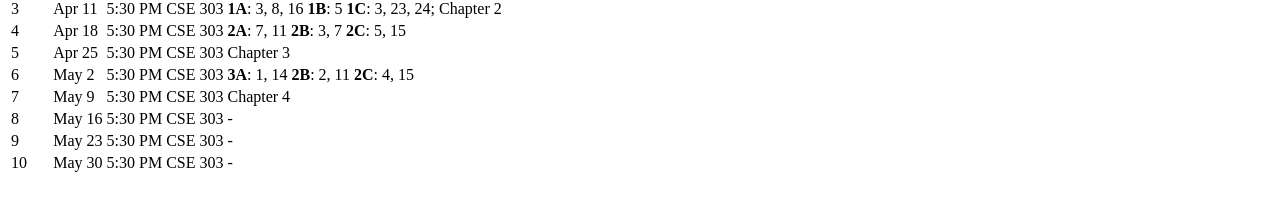
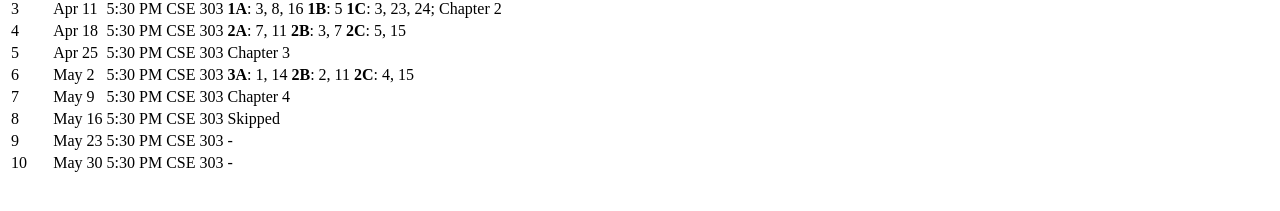
Before and after one commit to MachinesWhoLearn/machineswholearn.github.io, a Jekyll site: the page built from mwl_foundational.md, in a window 1280 px wide. Shown: the part 608-819 px from the top of the page. Built offline with Jekyll 4.4.1, drawn with Linux system fonts in a browser that asks for light colours.

Commit message:
Update foundational schedule

```diff
--- a/mwl_foundational.md
+++ b/mwl_foundational.md
@@ -36,6 +36,6 @@ you should be fine as long as you've taken calculus.
 | 5 | Apr 25 | 5:30 PM | CSE 303 | Chapter 3 |
 | 6 | May 2 | 5:30 PM | CSE 303 | **3A**: 1, 14 **2B**: 2, 11 **2C**: 4, 15  |
 | 7 | May 9 | 5:30 PM | CSE 303 | Chapter 4 |
-| 8 | May 16 | 5:30 PM | CSE 303 | - |
+| 8 | May 16 | 5:30 PM | CSE 303 | Skipped |
 | 9 | May 23 | 5:30 PM | CSE 303 | - |
 | 10 | May 30 | 5:30 PM | CSE 303 | - |
```
